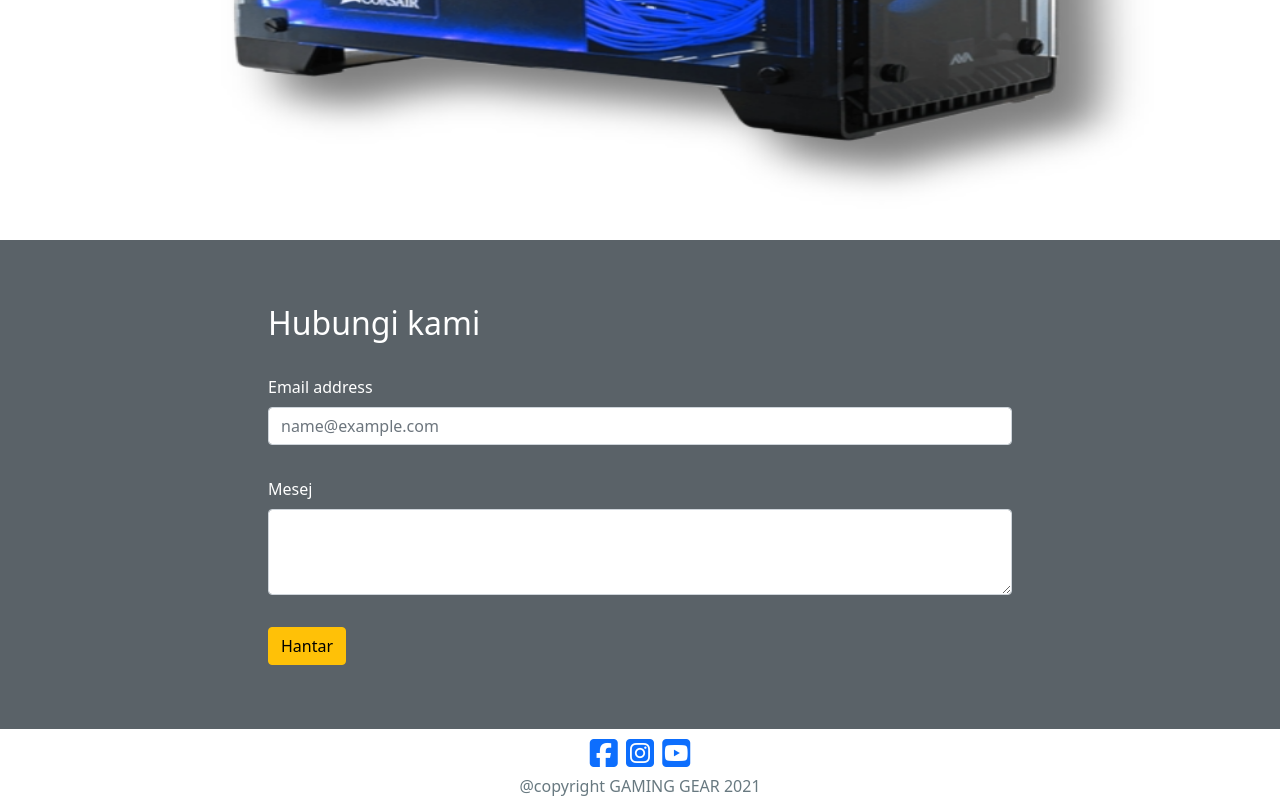
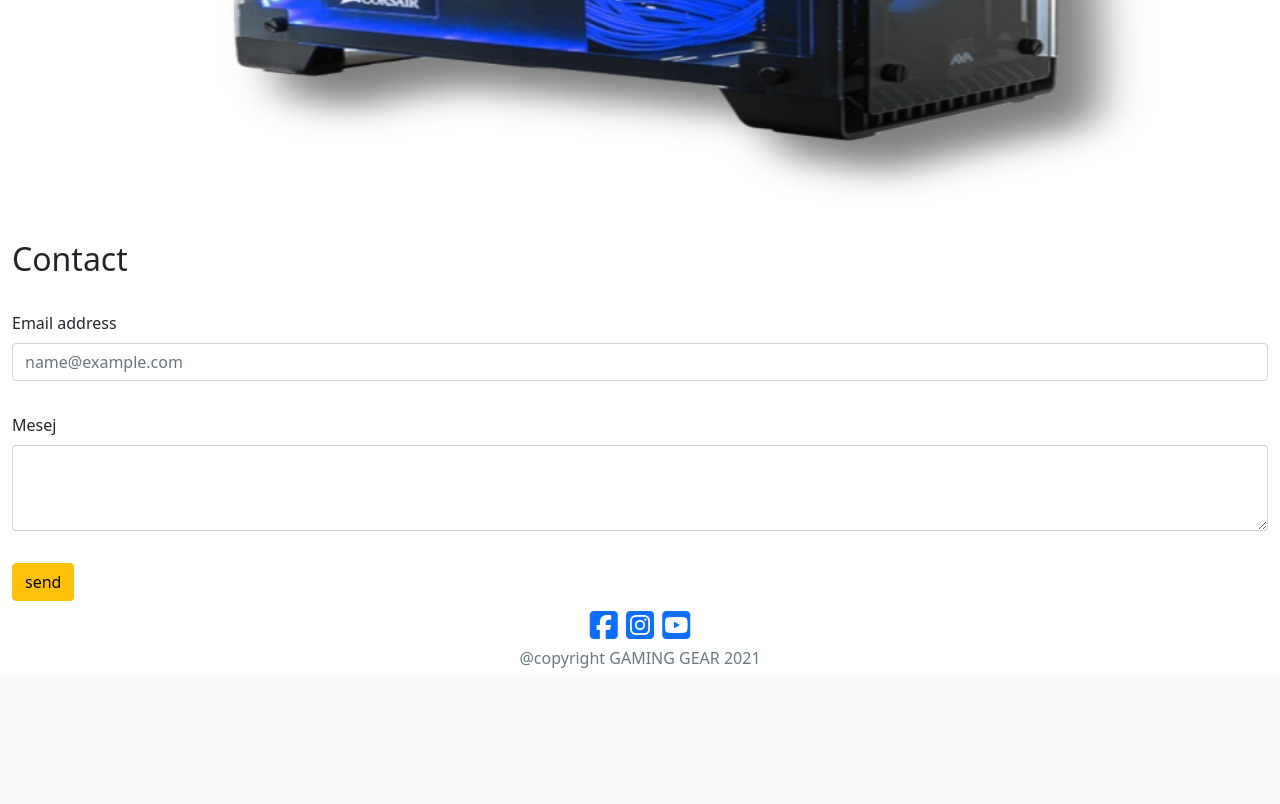
Before and after one commit to Naufalmajid/gaming, a PHP site: page / in a window 1280 px wide. Shown: the part 1529-2333 px from the top of the page. After the commit the page ends 2197 px from the top, so only its background shows below. Run offline with PHP 8.4, Linux system fonts and the light colour scheme; some libraries are stand-ins or nearby versions.

Commit message:
versi awal

```diff
--- a/index.html
+++ b/index.html
@@ -132,7 +132,7 @@
 
       <section class="seksyen5" id="hubungi">
         <div class="container-fluid">
-          <h2>Hubungi kami</h2>
+          <h2>Contact</h2>
                   <br>
         <form action="" class="row g-3">
           <div class="mb-3">
@@ -144,7 +144,7 @@
             <textarea class="form-control" id="exampleFormControlTextarea1" rows="3"></textarea>
           </div>
           <div class="col-12">
-            <a class="btn btn-warning" href="">Hantar</a>
+            <a class="btn btn-warning" href="">send</a>
           </div>
         </form>
         </div>
--- a/style.css
+++ b/style.css
@@ -24,7 +24,7 @@
     text-align: center;
 }
 
-.seksyen5{
+.seksyen4{
     background-color: #5A6268;
     padding: 5% 20% 5%;
     text-align: left;
```
